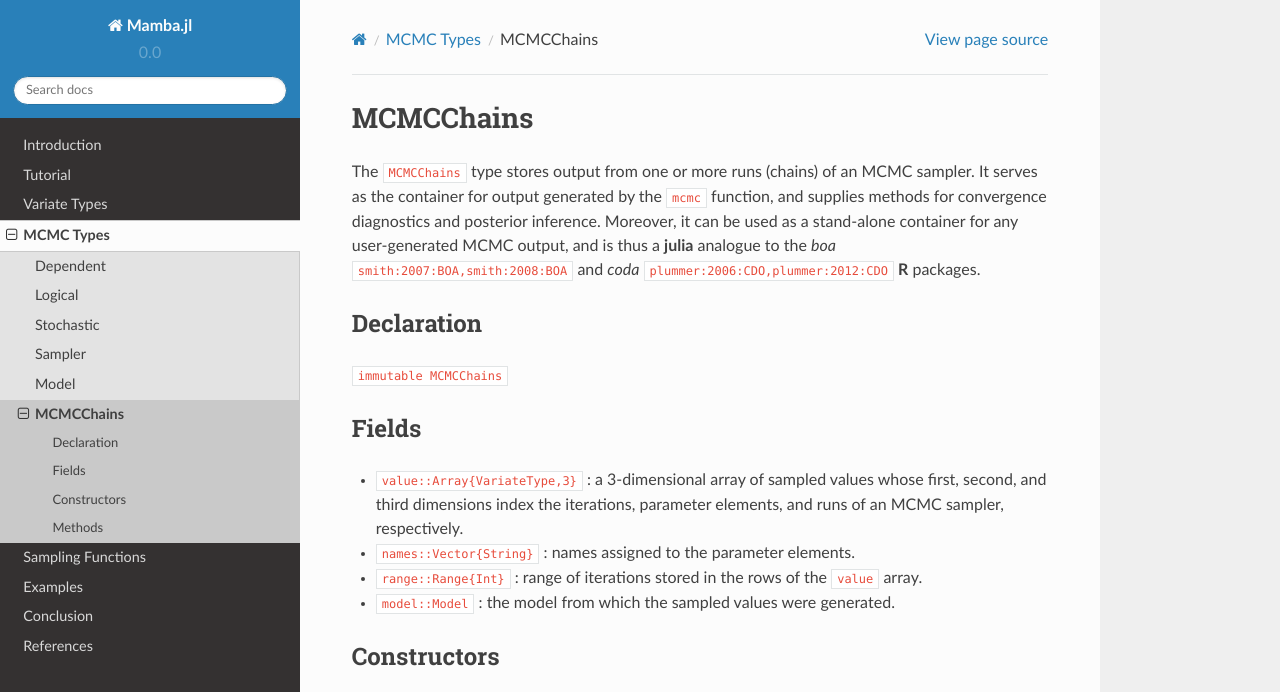
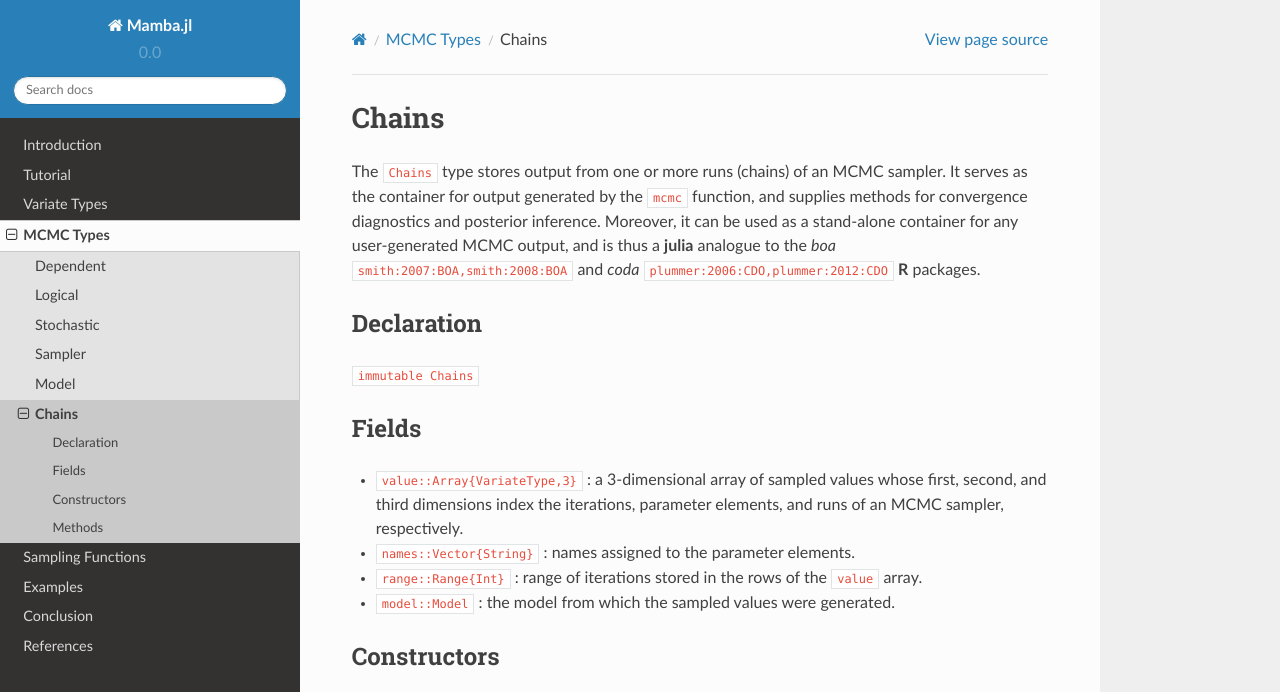
Before and after one commit to brian-j-smith/Mamba.jl, a Sphinx documentation site: the page built from doc/mcmc/chains.rst, in a window 1280 px wide and 900 px high, cut to the strip 0-692 px from the top of the window. Built offline with Sphinx 7.4.7 and the Read the Docs theme 2.0.0, drawn with Linux system fonts in a browser that asks for light colours; formulas are drawn with MathJax 3; cross-references to code outside the pages are shown as plain code.

Commit message:
Rename MCMCChains type to Chains.

```diff
--- a/doc/mcmc/chains.rst
+++ b/doc/mcmc/chains.rst
@@ -1,16 +1,16 @@
-.. index:: MCMCChains
+.. index:: Chains
 
-.. _section-MCMCChains:
+.. _section-Chains:
 
-MCMCChains
+Chains
 ----------
 
-The ``MCMCChains`` type stores output from one or more runs (chains) of an MCMC sampler.  It serves as the container for output generated by the :func:`mcmc` function, and supplies methods for convergence diagnostics and posterior inference.  Moreover, it can be used as a stand-alone container for any user-generated MCMC output, and is thus a **julia** analogue to the `boa` :cite:`smith:2007:BOA,smith:2008:BOA` and `coda` :cite:`plummer:2006:CDO,plummer:2012:CDO` **R** packages.
+The ``Chains`` type stores output from one or more runs (chains) of an MCMC sampler.  It serves as the container for output generated by the :func:`mcmc` function, and supplies methods for convergence diagnostics and posterior inference.  Moreover, it can be used as a stand-alone container for any user-generated MCMC output, and is thus a **julia** analogue to the `boa` :cite:`smith:2007:BOA,smith:2008:BOA` and `coda` :cite:`plummer:2006:CDO,plummer:2012:CDO` **R** packages.
 
 Declaration
 ^^^^^^^^^^^
 
-``immutable MCMCChains``
+``immutable Chains``
 
 Fields
 ^^^^^^
@@ -23,20 +23,20 @@ Fields
 Constructors
 ^^^^^^^^^^^^
 
-.. function:: MCMCChains(iters::Integer, params::Integer; \
+.. function:: Chains(iters::Integer, params::Integer; \
 			    start::Integer=1, thin::Integer=1, chains::Integer=1, \
 			    names::Vector{T<:String}=Array(String,0), model::Model=Model())
-              MCMCChains(value::Array{T<:Real,3}; \
+              Chains(value::Array{T<:Real,3}; \
 			    start::Integer=1, thin::Integer=1, names::Vector{U<:String}=Array(String,0), \
 			    model::Model=Model())
-			  MCMCChains(value::Matrix{T<:Real}; \
+			  Chains(value::Matrix{T<:Real}; \
 			    start::Integer=1, thin::Integer=1, names::Vector{U<:String}=Array(String,0), \
 			    model::Model=Model())
-			  MCMCChains(value::Vector{T<:Real}; \
+			  Chains(value::Vector{T<:Real}; \
 			    start::Integer=1, thin::Integer=1, names::String="Param1", \
 			    model::Model=Model())
 
-	Construct an ``MCMCChains`` object that stores MCMC sampler output.
+	Construct an ``Chains`` object that stores MCMC sampler output.
 
 	**Arguments**
 
@@ -51,7 +51,7 @@ Constructors
 
 	**Value**
 
-		Returns an ``MCMCChains`` type object.
+		Returns an ``Chains`` type object.
 
 	**Example**
 
@@ -60,7 +60,7 @@ Constructors
 Methods
 ^^^^^^^
 
-.. function:: autocor(c::MCMCChains; lags::Vector=[1,5,10,50], relative::Bool=true)
+.. function:: autocor(c::Chains; lags::Vector=[1,5,10,50], relative::Bool=true)
 
 	Compute lag-k autocorrelation for MCMC sampler output.
 
@@ -91,7 +91,7 @@ Methods
 
 		See the :ref:`section-Line-Inference` section of the tutorial.
 
-.. function:: cor(c::MCMCChains)
+.. function:: cor(c::Chains)
 
 	Compute cross-correlations for MCMC sampler output.
 
@@ -107,7 +107,7 @@ Methods
 
 		See the :ref:`section-Line-Inference` section of the tutorial.
 
-.. function:: describe(c::MCMCChains; q::Vector=[0.025, 0.25, 0.5, 0.75, 0.975], \
+.. function:: describe(c::Chains; q::Vector=[0.025, 0.25, 0.5, 0.75, 0.975], \
                 etype=:bm, args...)
 
 	Compute summary statistics for MCMC sampler output.
@@ -127,7 +127,7 @@ Methods
 
 		See the :ref:`section-Line-Inference` section of the tutorial.
 
-.. function:: dic(c::MCMCChains)
+.. function:: dic(c::Chains)
 
 	Compute the Deviance Information Criterion (DIC) of Spiegelhalter et al. :cite:`spiegelhalter:2002:BMM` and Gelman et al. :cite:`gelman:2013:bda` from MCMC sampler output.
 
@@ -174,7 +174,7 @@ Methods
 
 		See the :ref:`section-Line-Plotting` section of the tutorial.
 
-.. function:: gelmandiag(c::MCMCChains; alpha::Real=0.05, mpsrf::Bool=false, \
+.. function:: gelmandiag(c::Chains; alpha::Real=0.05, mpsrf::Bool=false, \
 				transform::Bool=false)
 
 	Compute the convergence diagnostic of Brooks, Gelman, and Rubin :cite:`brooks:1998:GMM,gelman:1992:IIS` for MCMC sampler output.
@@ -193,7 +193,7 @@ Methods
 
 		See the :ref:`section-Line-Inference` section of the tutorial.
 
-.. function:: getindex(c::MCMCChains, inds...)
+.. function:: getindex(c::Chains, inds...)
 
 	Subset MCMC sampler output.  The syntax ``c[i, j, k]`` is converted to ``getindex(c, i, j, k)``.
 
@@ -204,13 +204,13 @@ Methods
 
 	**Value**
 
-		Returns an ``MCMCChains`` object with the subsetted sampler output.
+		Returns an ``Chains`` object with the subsetted sampler output.
 
 	**Example**
 
 		See the :ref:`section-Line-Inference` section of the tutorial.
 
-.. function:: gewekediag(c::MCMCChains; first::Real=0.1, last::Real=0.5, \
+.. function:: gewekediag(c::Chains; first::Real=0.1, last::Real=0.5, \
                 etype=:imse, args...)
 
 	Compute the convergence diagnostic of Geweke :cite:`geweke:1992:EAS` for MCMC sampler output.
@@ -227,7 +227,7 @@ Methods
 
 		A ``ChainSummary`` type object with parameters contained in the rows of the ``value`` field, and Z-scores and p-values in the first and second columns.  Results are chain-specific.
 
-.. function:: hpd(c::MCMCChains; alpha::Real=0.05)
+.. function:: hpd(c::Chains; alpha::Real=0.05)
 
 	Compute highest posterior density (HPD) intervals of Chen and Shao :cite:`chen:1999:MCE` for MCMC sampler output.
 
@@ -261,9 +261,9 @@ Methods
 
 		The numeric standard error value.
 
-.. function:: plot(c::MCMCChains, ptype::Symbol=:summary; args...)
+.. function:: plot(c::Chains, ptype::Symbol=:summary; args...)
 
-	Various plots to summarize a ``MCMCChains`` object.  Separate plots are produced for each parameter.
+	Various plots to summarize a ``Chains`` object.  Separate plots are produced for each parameter.
 
 	**Arguments**
 
@@ -285,7 +285,7 @@ Methods
 
 		See the :ref:`section-Line-Plotting` section of the tutorial.
 
-.. function:: quantile(c::MCMCChains; q::Vector=[0.025, 0.25, 0.5, 0.75, 0.975])
+.. function:: quantile(c::Chains; q::Vector=[0.025, 0.25, 0.5, 0.75, 0.975])
 
 	Compute posterior quantiles for MCMC sampler output.
 
@@ -298,7 +298,7 @@ Methods
 
 		A ``ChainSummary`` type object with parameters contained in the rows of the ``value`` field, and quantiles in the columns.  Results are for all chains combined.
 
-.. function:: setindex!(c::MCMCChains, value, inds...)
+.. function:: setindex!(c::Chains, value, inds...)
 
 	Store MCMC sampler output at a given index.  The syntax ``c[i, j, k] = value`` is converted to ``setindex!(c, value, i, j, k)``.
 
@@ -310,13 +310,13 @@ Methods
 
 	**Value**
 
-		Returns an ``MCMCChains`` object with the sampler output stored in the specified indices.
+		Returns an ``Chains`` object with the sampler output stored in the specified indices.
 
 	**Example**
 
 		See the :ref:`AMM <example-amm>`, :ref:`AMWG <example-amwg>`, :ref:`NUTS <example-nuts>`, :ref:`Slice <example-slice>`, and :ref:`SliceWG <example-slicewg>` examples.
 
-.. function:: summarystats(c::MCMCChains; etype=:bm, args...)
+.. function:: summarystats(c::Chains; etype=:bm, args...)
 
 	Compute posterior summary statistics for MCMC sampler output.
 
--- a/doc/mcmc/model.rst
+++ b/doc/mcmc/model.rst
@@ -176,7 +176,7 @@ Methods
 
 	**Value**
 
-		An ``MCMCChains`` type object of simulated draws.
+		An ``Chains`` type object of simulated draws.
 
 	**Example**
 
--- a/doc/tutorial.rst
+++ b/doc/tutorial.rst
@@ -342,7 +342,7 @@ MCMC simulation of draws from the posterior distribution of a declared set of mo
 	setsamplers!(model, scheme3)
 	sim3 = mcmc(model, line, inits, 10000, burnin=250, thin=2, chains=3)
 
-Results are retuned as ``MCMCChains`` objects on which methods for posterior inference are defined.
+Results are retuned as ``Chains`` objects on which methods for posterior inference are defined.
 
 
 .. _section-Line-Inference:
```
Also changed, not shown: doc/images/mcmcUML.png, 14 other files.
